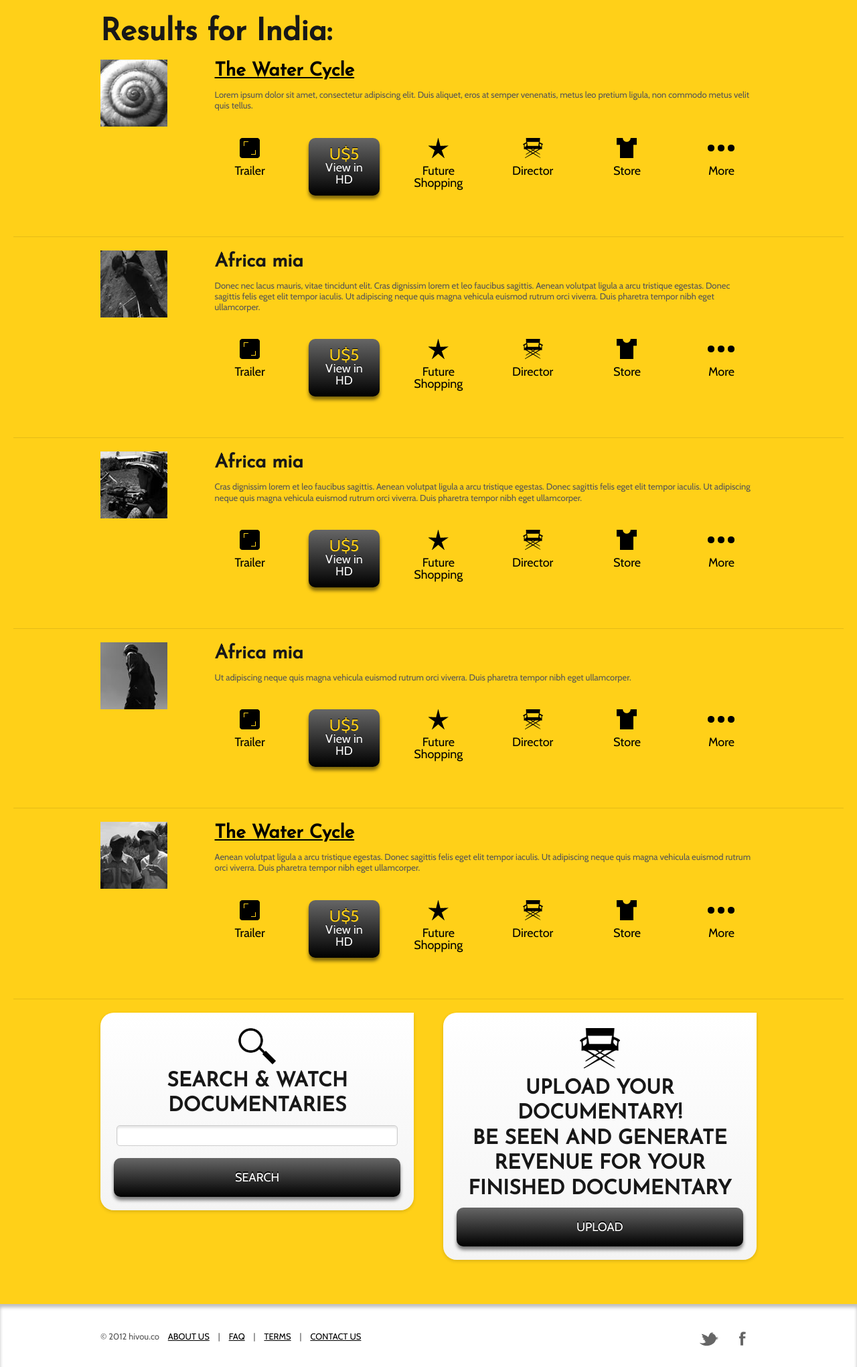
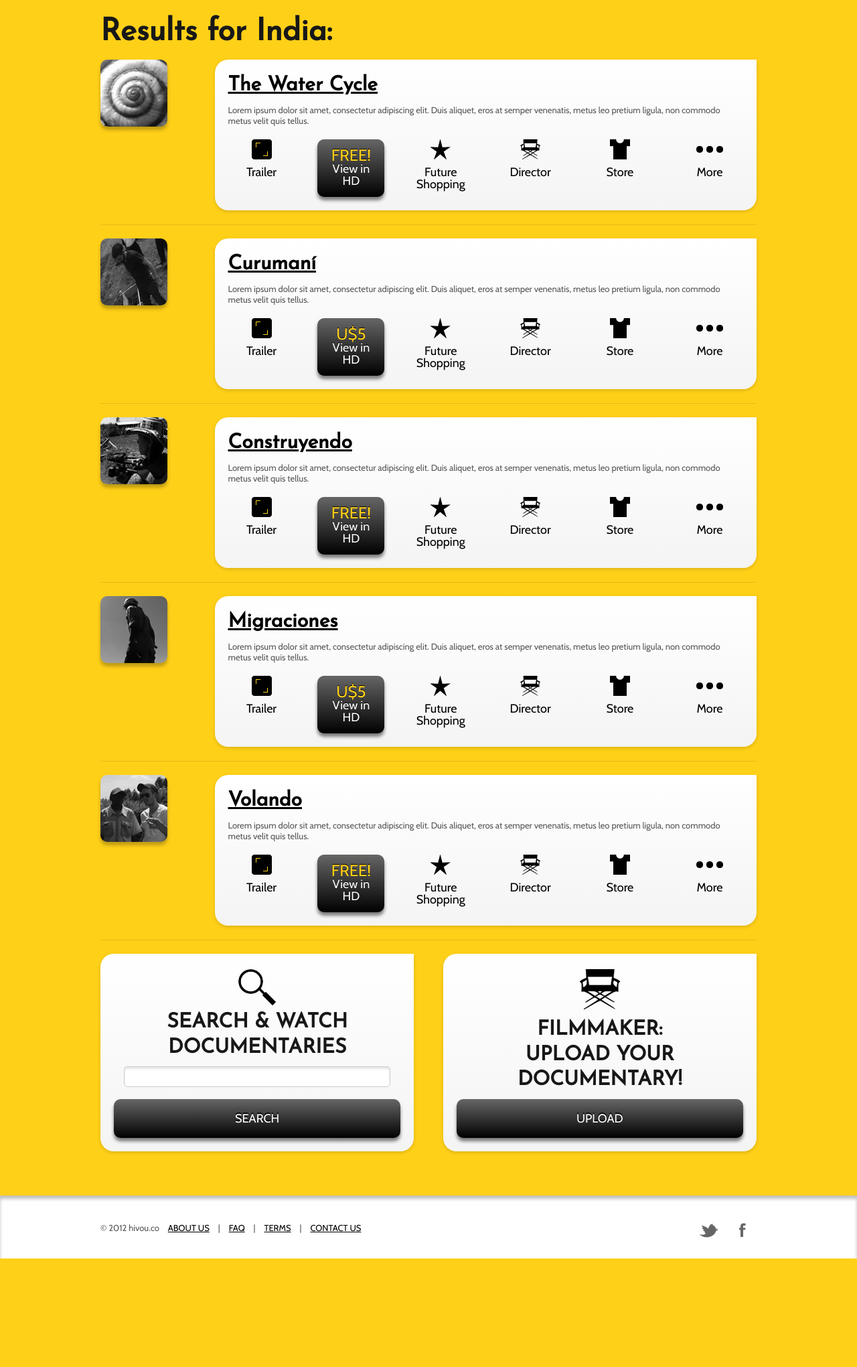
Before and after one commit to SWBogotaOrg/D-VU, a CakePHP app: the page made by app/View/Pages/results.ctp in a window 1280 px wide. Shown: the part 200-2241 px from the top of the page at 67% size. After the commit the page ends 2079 px from the top, so only its background shows below. Run offline with PHP 8.4 and a stand-in for CakePHP, Linux system fonts and the light colour scheme; the template is opened without the code that fills it, so the values that code supplies are empty; some libraries are stand-ins or nearby versions.

Commit message:
Update to the results page

```diff
--- a/app/View/Pages/results.ctp
+++ b/app/View/Pages/results.ctp
@@ -12,16 +12,58 @@ $this->set('title_for_layout', __('Hivou - Results', true));
 
             <div class="row">
                 <div class="two columns">
-                   <a href="documentary.html"><img src="img/thumb1.jpg" alt="The Water Cycle"  title="The Water Cycle" /></a>
+                   <a href="documentary.html"><img src="img/thumb1.jpg" alt="The Water Cycle"  title="The Water Cycle" class="thumbPhoto" /></a>
                 </div>
 
                 <div class="ten columns">
+                	<div class="panel">
                         <h3><a href="documentary.html">The Water Cycle</a></h3>
                         <p>Lorem ipsum dolor sit amet, consectetur adipiscing elit. Duis aliquet, eros at semper venenatis, metus leo pretium ligula, non commodo metus velit quis tellus.</p>
 
                         <div class="row doc-options">
                             <div class="two columns">
-                            <a href="" class="lk-trailer">Trailer</a>
+                                <a href="video.html" class="lk-trailer">Trailer</a>
+                            </div>
+
+                            <div class="two columns">
+                                <a href="" class="lk-view"><span>FREE!</span><br /> View in HD</a>
+                            </div>
+
+                            <div class="two columns">
+                               <a href="" class="lk-future">Future Shopping</a>
+                            </div>
+
+                            <div class="two columns">
+                                <a href="director.html" class="lk-director">Director</a>
+                            </div>
+
+                            <div class="two columns">
+                                <a href="" class="lk-store">Store</a>
+                            </div>
+
+                            <div class="two columns">
+                                <a href="" class="lk-more">More</a>
+                            </div>
+                        </div>
+                    </div>
+
+                </div>
+                 <div class="hr"></div>
+            </div>
+
+            <div class="row">
+                <div class="two columns">
+                   <a href="documentary.html"><img src="img/thumb2.jpg" alt="Curumaní"  title="Curumaní" class="thumbPhoto" /></a>
+                </div>
+
+                <div class="ten columns">
+                	<div class="panel">
+                        <h3><a href="documentary.html">Curumaní</a></h3>
+                        <p>Lorem ipsum dolor sit amet, consectetur adipiscing elit. Duis aliquet, eros at semper venenatis, metus leo pretium ligula, non commodo metus velit quis tellus.</p>
+
+                        <div class="row doc-options">
+                            <div class="two columns">
+                                <a href="video.html" class="lk-trailer">Trailer</a>
                             </div>
 
                             <div class="two columns">
@@ -33,7 +75,7 @@ $this->set('title_for_layout', __('Hivou - Results', true));
                             </div>
 
                             <div class="two columns">
-                            <a href="" class="lk-director">Director</a>
+                                <a href="director.html" class="lk-director">Director</a>
                             </div>
 
                             <div class="two columns">
@@ -45,21 +87,65 @@ $this->set('title_for_layout', __('Hivou - Results', true));
                             </div>
                         </div>
                     </div>
+
                 </div>
                  <div class="hr"></div>
+            </div>
 
             <div class="row">
                 <div class="two columns">
-                   <img src="img/thumb2.jpg" alt="Africa"  title="Africa" />
+                   <a href="documentary.html"><img src="img/thumb3.jpg" alt="Curumaní"  title="Construyendo" class="thumbPhoto" /></a>
                 </div>
 
                 <div class="ten columns">
-                	<h3>Africa mia</h3>
-                    <p>Donec nec lacus mauris, vitae tincidunt elit. Cras dignissim lorem et leo faucibus sagittis. Aenean volutpat ligula a arcu tristique egestas. Donec sagittis felis eget elit tempor iaculis. Ut adipiscing neque quis magna vehicula euismod rutrum orci viverra. Duis pharetra tempor nibh eget ullamcorper.</p>
+                	<div class="panel">
+                        <h3><a href="documentary.html">Construyendo</a></h3>
+                        <p>Lorem ipsum dolor sit amet, consectetur adipiscing elit. Duis aliquet, eros at semper venenatis, metus leo pretium ligula, non commodo metus velit quis tellus.</p>
 
                         <div class="row doc-options">
                             <div class="two columns">
-                            <a href="" class="lk-trailer">Trailer</a>
+                                <a href="video.html" class="lk-trailer">Trailer</a>
+                            </div>
+
+                            <div class="two columns">
+                                <a href="" class="lk-view"><span>FREE!</span><br /> View in HD</a>
+                            </div>
+
+                            <div class="two columns">
+                               <a href="" class="lk-future">Future Shopping</a>
+                            </div>
+
+                            <div class="two columns">
+                                <a href="director.html" class="lk-director">Director</a>
+                            </div>
+
+                            <div class="two columns">
+                                <a href="" class="lk-store">Store</a>
+                            </div>
+
+                            <div class="two columns">
+                                <a href="" class="lk-more">More</a>
+                            </div>
+                        </div>
+                    </div>
+
+                </div>
+                 <div class="hr"></div>
+            </div>
+
+            <div class="row">
+                <div class="two columns">
+                   <a href="documentary.html"><img src="img/thumb4.jpg" alt="Migraciones"  title="Migraciones" class="thumbPhoto" /></a>
+                </div>
+
+                <div class="ten columns">
+                	<div class="panel">
+                        <h3><a href="documentary.html">Migraciones</a></h3>
+                        <p>Lorem ipsum dolor sit amet, consectetur adipiscing elit. Duis aliquet, eros at semper venenatis, metus leo pretium ligula, non commodo metus velit quis tellus.</p>
+
+                        <div class="row doc-options">
+                            <div class="two columns">
+                                <a href="video.html" class="lk-trailer">Trailer</a>
                             </div>
 
                             <div class="two columns">
@@ -71,7 +157,7 @@ $this->set('title_for_layout', __('Hivou - Results', true));
                             </div>
 
                             <div class="two columns">
-                            <a href="" class="lk-director">Director</a>
+                                <a href="director.html" class="lk-director">Director</a>
                             </div>
 
                             <div class="two columns">
@@ -83,25 +169,28 @@ $this->set('title_for_layout', __('Hivou - Results', true));
                             </div>
                         </div>
                     </div>
+
                 </div>
                  <div class="hr"></div>
+            </div>
 
             <div class="row">
                 <div class="two columns">
-                   <img src="img/thumb3.jpg" alt="Africa"  title="Africa" />
+                   <a href="documentary.html"><img src="img/thumb5.jpg" alt="Volando"  title="Volando" class="thumbPhoto" /></a>
                 </div>
 
                 <div class="ten columns">
-                	<h3>Africa mia</h3>
-                    <p> Cras dignissim lorem et leo faucibus sagittis. Aenean volutpat ligula a arcu tristique egestas. Donec sagittis felis eget elit tempor iaculis. Ut adipiscing neque quis magna vehicula euismod rutrum orci viverra. Duis pharetra tempor nibh eget ullamcorper.</p>
+                	<div class="panel">
+                        <h3><a href="documentary.html">Volando</a></h3>
+                        <p>Lorem ipsum dolor sit amet, consectetur adipiscing elit. Duis aliquet, eros at semper venenatis, metus leo pretium ligula, non commodo metus velit quis tellus.</p>
 
                         <div class="row doc-options">
                             <div class="two columns">
-                            <a href="" class="lk-trailer">Trailer</a>
+                                <a href="video.html" class="lk-trailer">Trailer</a>
                             </div>
 
                             <div class="two columns">
-                            <a href="" class="lk-view"><span>U$5</span><br /> View in HD</a>
+                                <a href="" class="lk-view"><span>FREE!</span><br /> View in HD</a>
                             </div>
 
                             <div class="two columns">
@@ -109,7 +198,7 @@ $this->set('title_for_layout', __('Hivou - Results', true));
                             </div>
 
                             <div class="two columns">
-                            <a href="" class="lk-director">Director</a>
+                                <a href="director.html" class="lk-director">Director</a>
                             </div>
 
                             <div class="two columns">
@@ -121,84 +210,12 @@ $this->set('title_for_layout', __('Hivou - Results', true));
                             </div>
                         </div>
                     </div>
+
                 </div>
                  <div class="hr"></div>
-
-            <div class="row">
-                <div class="two columns">
-                   <img src="img/thumb4.jpg" alt="Africa"  title="Africa" />
             </div>
 
-                <div class="ten columns">
-                	<h3>Africa mia</h3>
-                    <p>Ut adipiscing neque quis magna vehicula euismod rutrum orci viverra. Duis pharetra tempor nibh eget ullamcorper.</p>
 
-                    <div class="row doc-options">
-                        <div class="two columns">
-                            <a href="" class="lk-trailer">Trailer</a>
-                        </div>
-
-                        <div class="two columns">
-                            <a href="" class="lk-view"><span>U$5</span><br /> View in HD</a>
-                        </div>
-
-                        <div class="two columns">
-                           <a href="" class="lk-future">Future Shopping</a>
-                        </div>
-
-                        <div class="two columns">
-                            <a href="" class="lk-director">Director</a>
-                        </div>
-
-                        <div class="two columns">
-                            <a href="" class="lk-store">Store</a>
-                        </div>
-
-                        <div class="two columns">
-                            <a href="" class="lk-more">More</a>
-                        </div>
-                    </div>
-                </div>
-            </div>
-            <div class="hr"></div>
-
-            <div class="row">
-                <div class="two columns">
-                   <a href="documentary.html"><img src="img/thumb5.jpg" alt="The Water Cycle"  title="The Water Cycle" /></a>
-                </div>
-
-                <div class="ten columns">
-                	<h3><a href="documentary.html">The Water Cycle</a></h3>
-                    <p> Aenean volutpat ligula a arcu tristique egestas. Donec sagittis felis eget elit tempor iaculis. Ut adipiscing neque quis magna vehicula euismod rutrum orci viverra. Duis pharetra tempor nibh eget ullamcorper.</p>
-
-                    <div class="row doc-options">
-                        <div class="two columns">
-                            <a href="" class="lk-trailer">Trailer</a>
-                        </div>
-
-                        <div class="two columns">
-                            <a href="" class="lk-view"><span>U$5</span><br /> View in HD</a>
-                        </div>
-
-                        <div class="two columns">
-                           <a href="" class="lk-future">Future Shopping</a>
-                        </div>
-
-                        <div class="two columns">
-                            <a href="" class="lk-director">Director</a>
-                        </div>
-
-                        <div class="two columns">
-                            <a href="" class="lk-store">Store</a>
-                        </div>
-
-                        <div class="two columns">
-                            <a href="" class="lk-more">More</a>
-                        </div>
-                    </div>
-                </div>
-            </div>
-            <div class="hr"></div>
 
 
             <div id="profile-options"  class="row">
@@ -214,9 +231,8 @@ $this->set('title_for_layout', __('Hivou - Results', true));
                 <div class="six columns">
                 	<div class="panel"  align="center">
                     	<img src="img/ic-director.png" alt="Upload your documentary!"  title="Upload your documentary!" />
-                    	<h3>UPLOAD YOUR DOCUMENTARY!<br>BE SEEN AND GENERATE REVENUE FOR YOUR FINISHED DOCUMENTARY</h3>
+                    	<h3>FILMMAKER:<br />UPLOAD YOUR DOCUMENTARY!</h3>
                         <a href="" rel="external" class="nice radius orange button medium">Upload</a>
                     </div>
                 </div>
             </div>
-<!-- container -->
--- a/app/webroot/css/app.css
+++ b/app/webroot/css/app.css
@@ -29,6 +29,7 @@ input[type="text"]{
 	box-shadow: inset 0px 3px 3px rgba(0, 0, 0, .1);
 	font: 18px 'Josefin Sans', sans-serif !important;
 	padding: 5px;
+	width: 90%;
 }
 big{
 	font-size: 1.5em;
@@ -122,6 +123,12 @@ a.lk-view span{
 a.lk-view:hover{
 	color: #999;
 }
+.ten.columns div.panel{
+	margin-bottom: 20px;
+}
+.ten.columns .doc-options{
+	margin: 20px 0px 0px;
+}
 #slider{
 	background-color: #FFF;
 	box-shadow: 0px 5px 5px rgba(0, 0, 0, .25);
@@ -137,6 +144,20 @@ img.thumbPhoto{
 	border-radius: 10px;
 	box-shadow: 0px 5px 5px rgba(0, 0, 0, .25);
 	clear: both;
+}
+.video-wrapper {
+	background-color: #FFF;
+	position: relative;
+	padding-bottom: 56.25%; /* 16:9 */
+	padding-top: 25px;
+	height: 0;
+}
+.video-wrapper iframe {
+	position: absolute;
+	top: 0;
+	left: 0;
+	width: 100%;
+	height: 100%;
 }
 
 /* Header & Footer */
```
Lines whose indentation alone changed are shown as unchanged.
